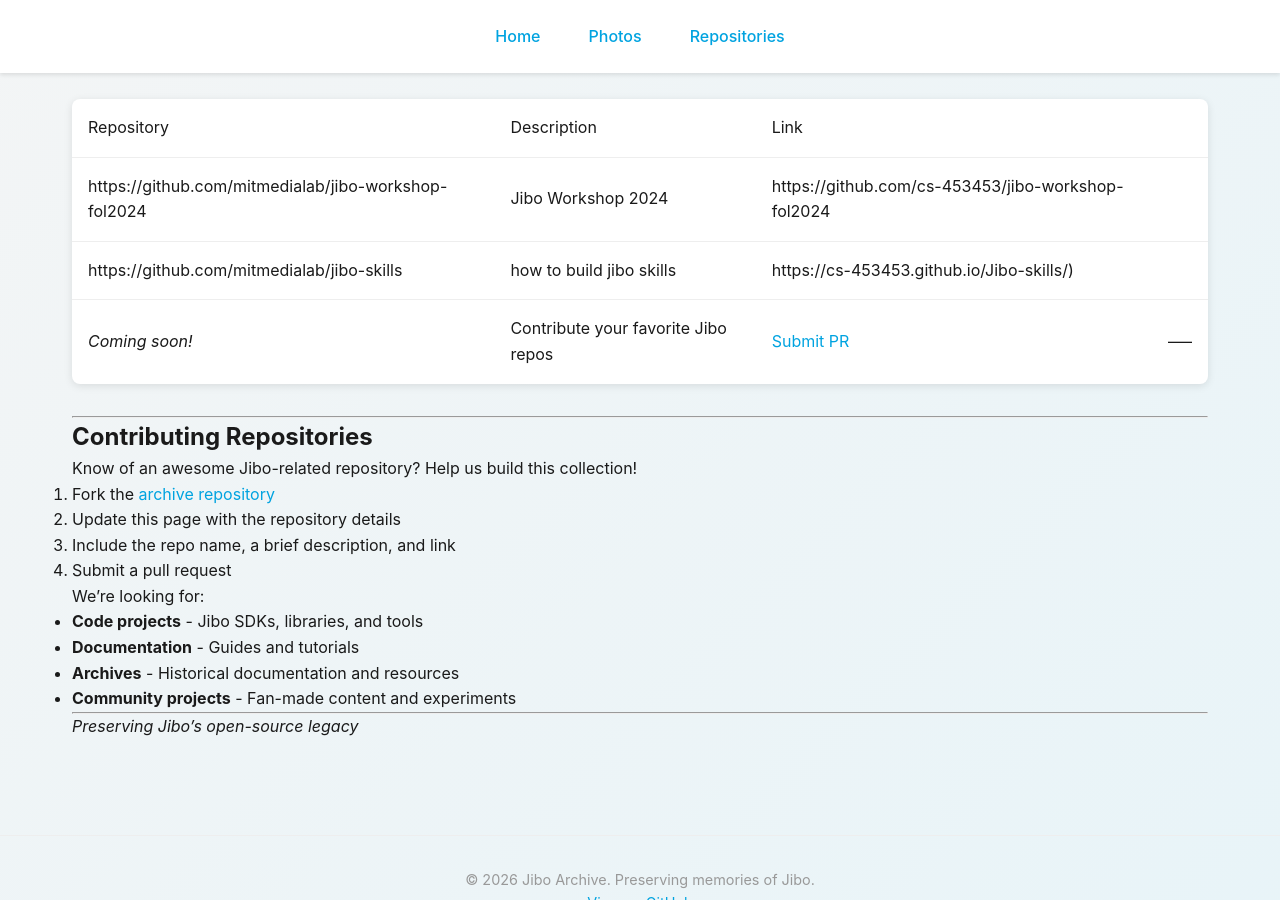
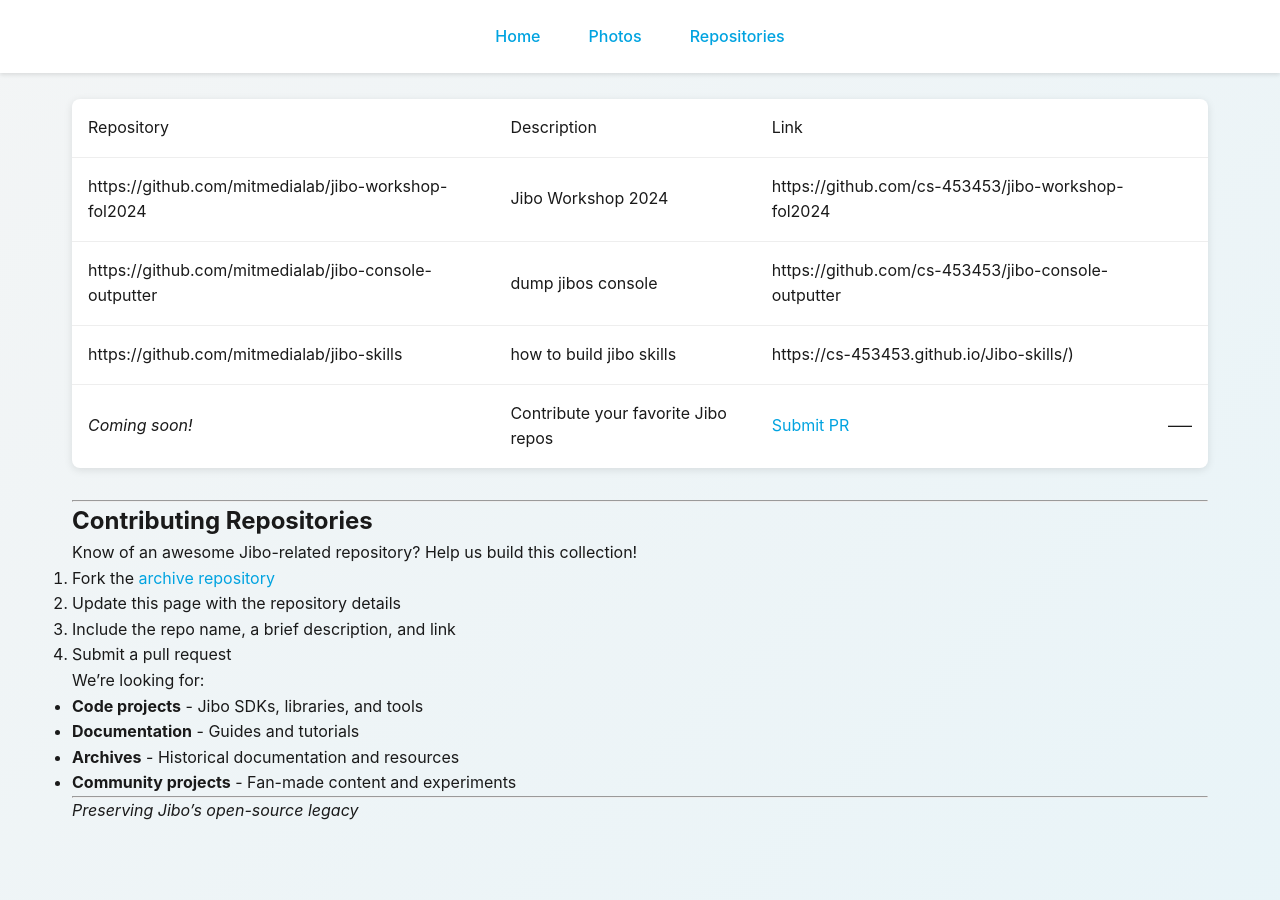
Before and after one commit to cs-453453/jibo-archive, a Jekyll site: the page built from repos/index.md, in a window 1280 px wide and 900 px high, scrolled down 405 px. Built offline with Jekyll 4.4.1, drawn with Linux system fonts in a browser that asks for light colours.

Commit message:
Add Jibo Console Outputter repository to index

```diff
--- a/repos/index.md
+++ b/repos/index.md
@@ -15,6 +15,7 @@ A collection of Jibo-related open-source projects, resources, and community cont
 
 | Repository | Description | Link |
 | https://github.com/mitmedialab/jibo-workshop-fol2024|Jibo Workshop 2024 | https://github.com/cs-453453/jibo-workshop-fol2024 |
+| https://github.com/mitmedialab/jibo-console-outputter | dump jibos console | https://github.com/cs-453453/jibo-console-outputter |
 | https://github.com/mitmedialab/jibo-skills | how to build jibo skills | https://cs-453453.github.io/Jibo-skills/) |
 | *Coming soon!* | Contribute your favorite Jibo repos | [Submit PR](https://github.com/cs-453453/jibo-archive) | -----|
 
```
